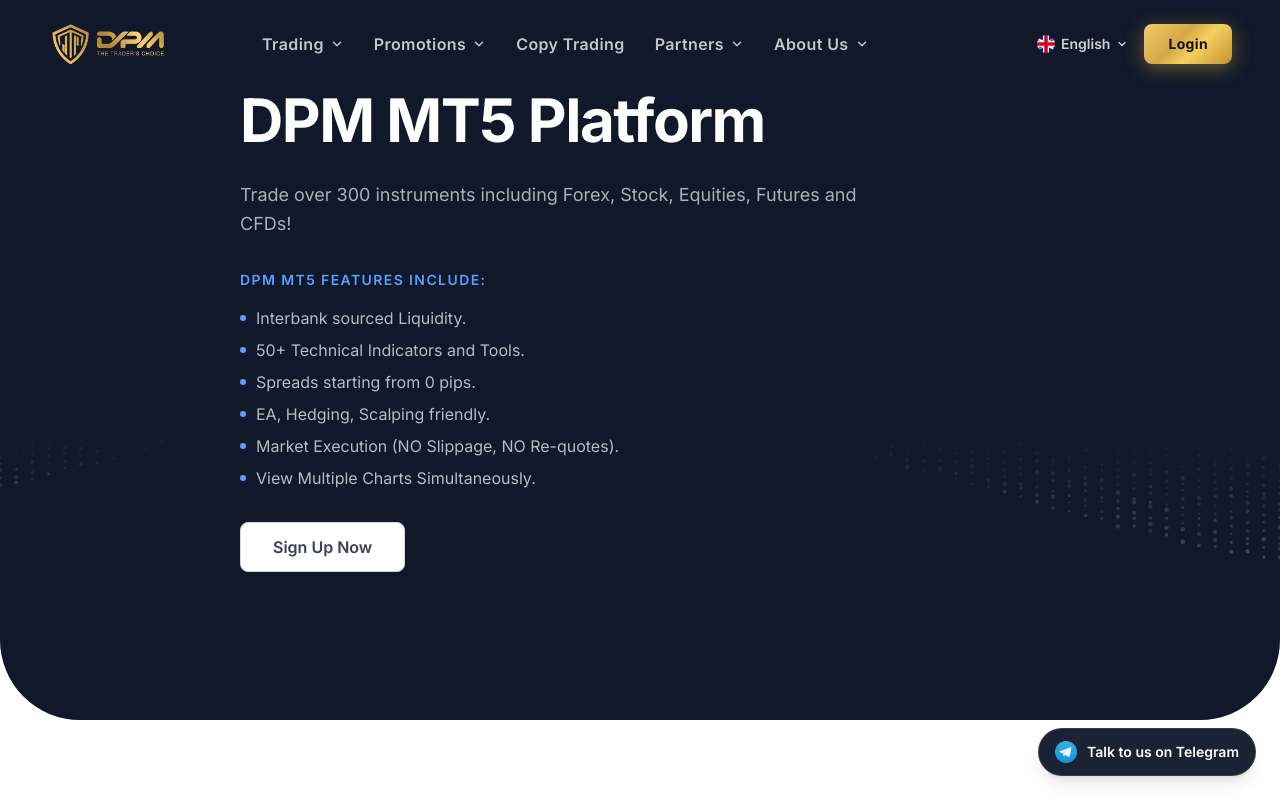
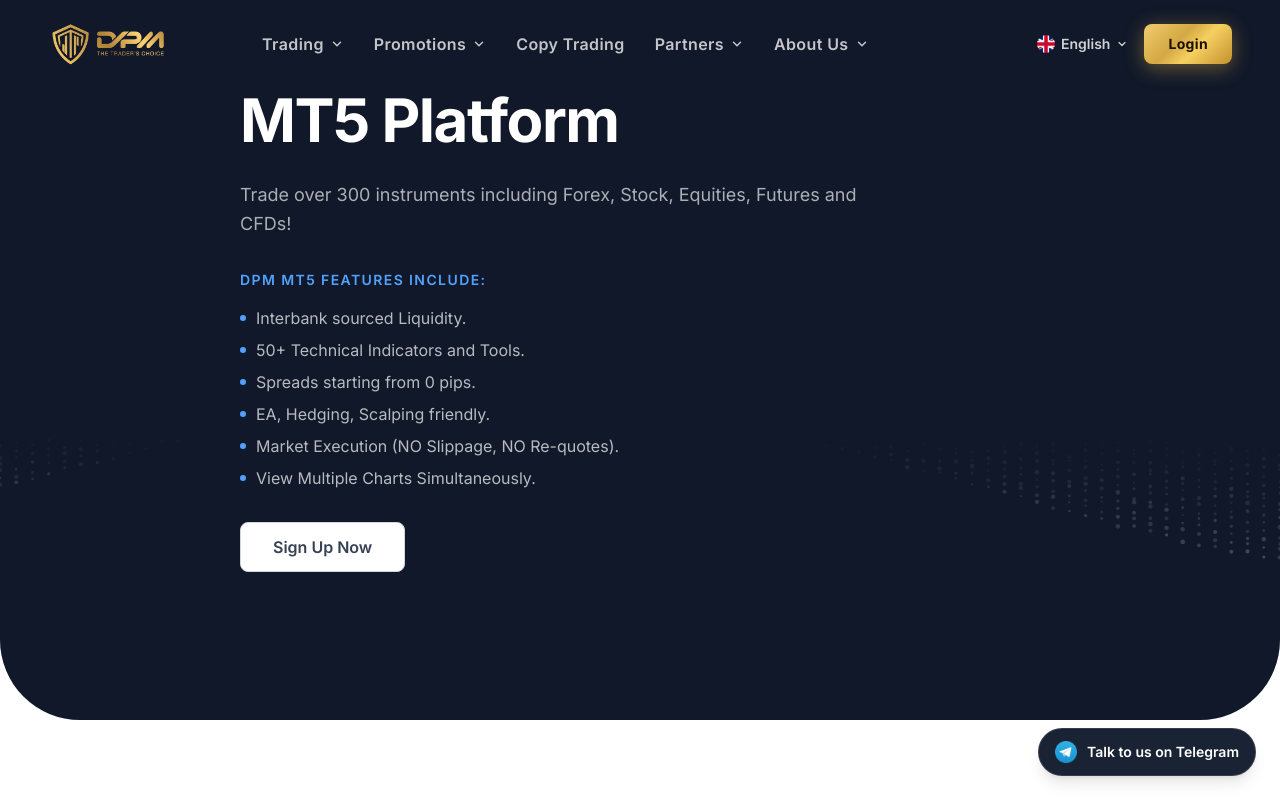
Before and after one commit to DPM-traders-choice/DPM-Trading, a Next.js app: page /trading/mt5 in a window 1280 px wide. Shown: the top 800 px of the page. Built offline with nearby package versions, Linux system fonts and the light colour scheme.

Commit message:
fix:update

```diff
--- a/app/components/LoadingScreen.tsx
+++ b/app/components/LoadingScreen.tsx
@@ -29,14 +29,6 @@
   const [gone, setGone]         = useState(false)
 
   useEffect(() => {
-    // Skip animation on subsequent visits within the same session
-    if (sessionStorage.getItem('intro-shown')) {
-      window.dispatchEvent(new CustomEvent('hero:ready'))
-      setGone(true)
-      return
-    }
-    sessionStorage.setItem('intro-shown', '1')
-
     const timers: ReturnType<typeof setTimeout>[] = []
 
     // Reveal candles one by one
--- a/app/trading/mt5/page.tsx
+++ b/app/trading/mt5/page.tsx
@@ -428,7 +428,7 @@
             className="at-item text-left text-white font-bold text-4xl md:text-5xl lg:text-6xl leading-[1.2] tracking-tight"
             style={{ fontFamily: 'var(--font-inter)', ['--i' as string]: 0 }}
           >
-            DPM MT5 Platform
+            MT5 Platform
           </h1>
 
           <p className="at-item text-white/65 text-base md:text-lg max-w-2xl leading-relaxed text-left" style={{ '--i': 1 } as React.CSSProperties}>
```
